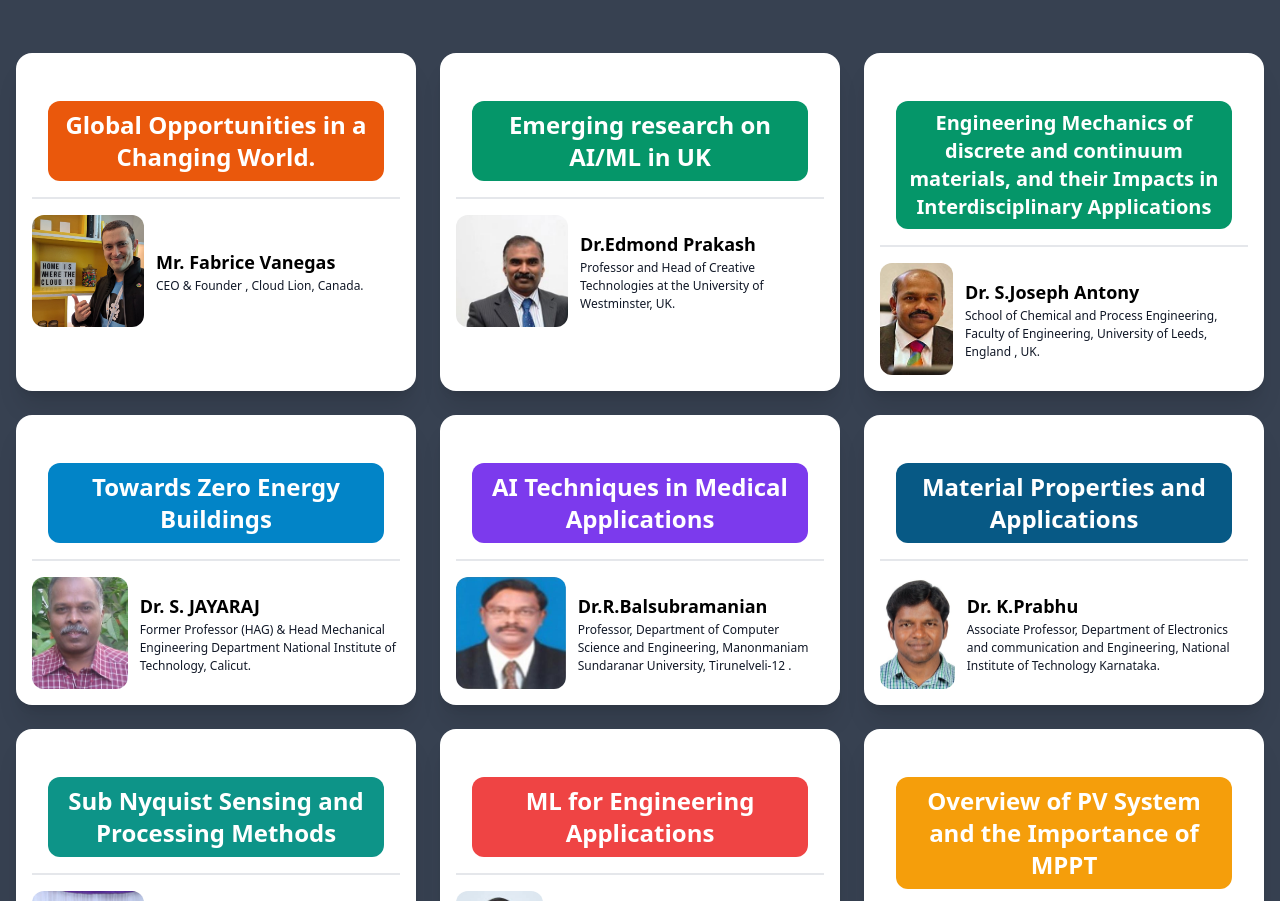
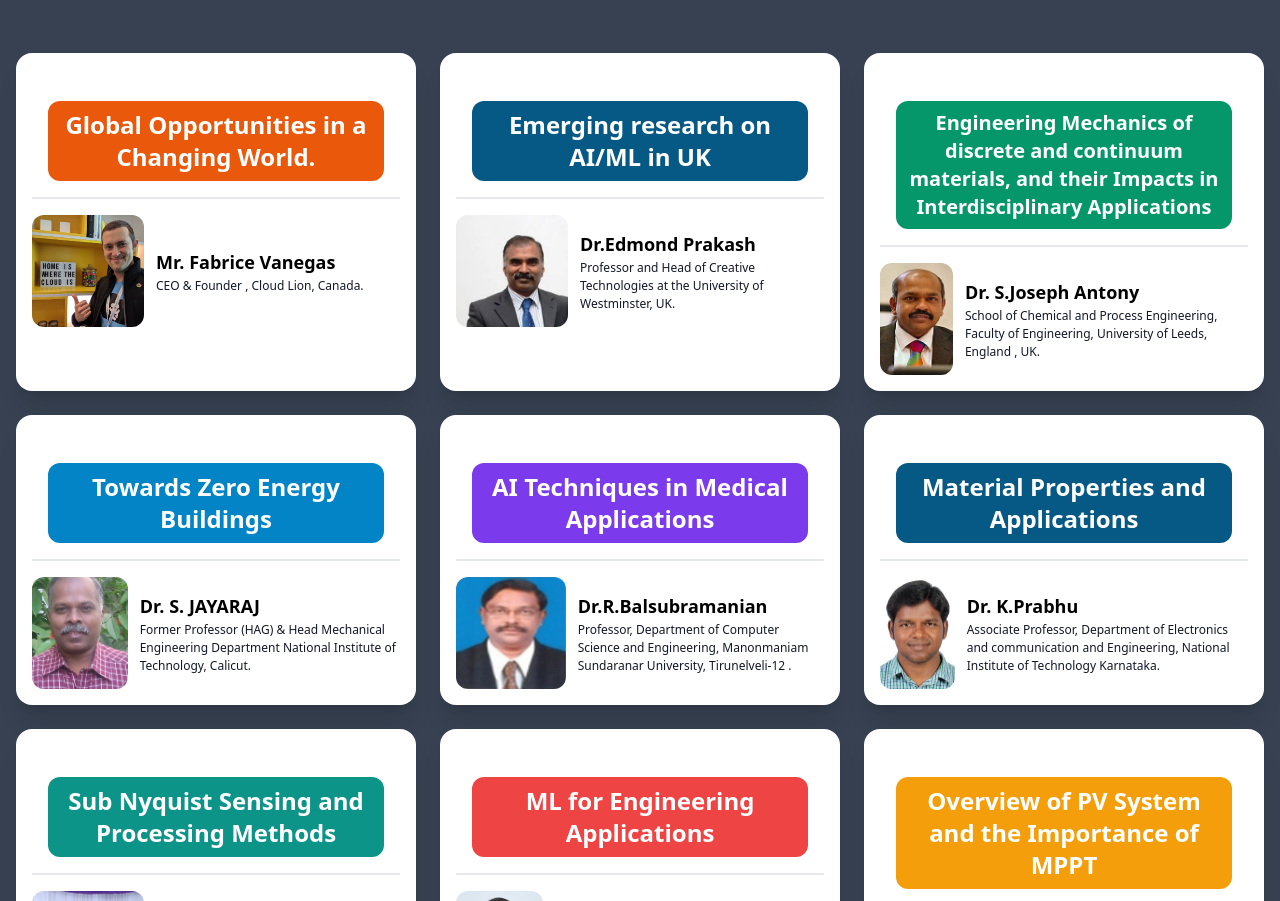
Before and after one commit to kishoreksk/icccem-conf, a website: page public/index.html in a window 1280 px wide. Shown: the part 2671-3572 px from the top of the page. Drawn offline with Linux system fonts and the light colour scheme.

Commit message:
Fixed headings-2

```diff
--- a/public/index.html
+++ b/public/index.html
@@ -357,7 +357,7 @@
                     <ul class="mt-4 space-y-4 mb-4">
                         <li>
                             <a href="" class="block h-full p-4 ">
-                                <h5 class="font-bold text-2xl text-center text-white  bg-emerald-600 rounded-xl px-3 py-2">Emerging research on AI/ML in UK</h5>
+                                <h5 class="font-bold text-2xl text-center text-white  bg-sky-800 rounded-xl px-3 py-2">Emerging research on AI/ML in UK</h5>
 
                             </a>
                             <div class="border-t-2 mb-2"></div>
```
